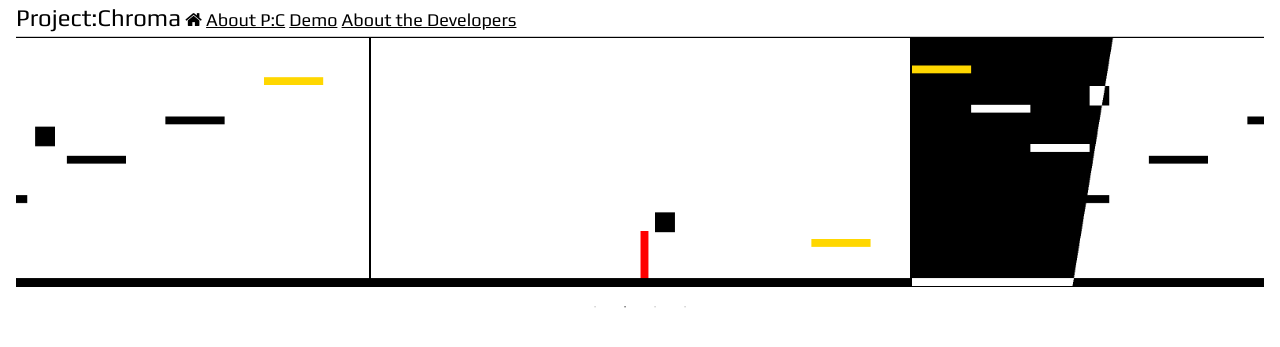
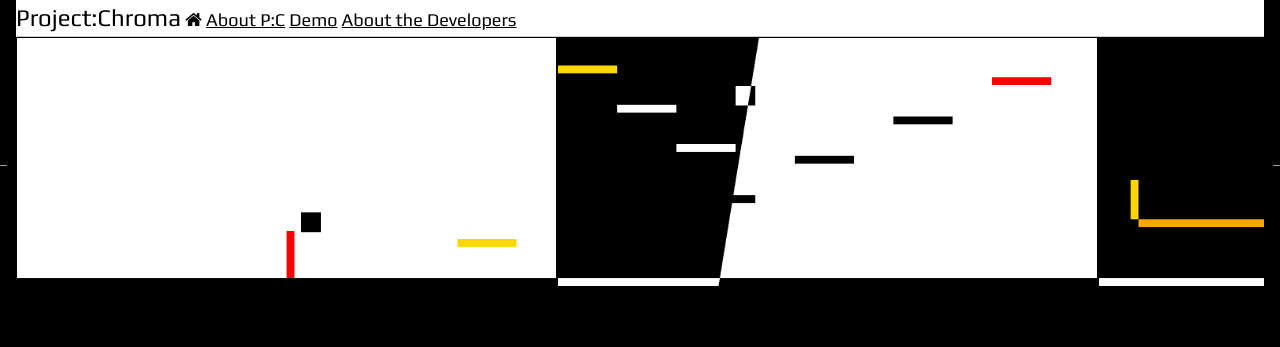
Before and after one commit to ProjectChroma/ProjectChroma.github.io, a Jekyll site: the page built from index.html, in a window 1280 px wide. Shown: the top 347 px of the page. Built offline with Jekyll 4.4.1, drawn with Linux system fonts in a browser that asks for light colours; nearby versions of some CDN libraries; some web fonts are replaced.

Commit message:
Wondering as to why the controls aren't visible

```diff
--- a/_layouts/page.html
+++ b/_layouts/page.html
@@ -9,7 +9,7 @@
 		<!--Scripts-->
 		<script type="text/javascript" src="https://code.jquery.com/jquery-1.11.3.min.js"></script>
 	</head>
-	<body class="w3-container">
+	<body class="w3-container w3-black">
 		<div id="header" class="w3-topnav w3-large w3-white w3-border-bottom" style="font-family: Play !important;">
 			<span class="w3-xlarge">{{ site.title }}</span>
 			<a href="{{ site.baseurl }}/"><i class="fa fa-home w3-large"></i></a>
--- a/index.html
+++ b/index.html
@@ -2,7 +2,7 @@
 layout: page
 ---
 {% include slideshow.html %}
-<div class="slideshow" data-slick='{"autoplay": true, "autoplaySpeed": 3000, "centerMode": true, "dots": true, "variableWidth": true}' data-width="541" data-height="250">
+<div class="slideshow" data-slick='{"autoplay": true, "autoplaySpeed": 3000, "dots": true, "variableWidth": true}' data-width="541" data-height="250">
 	<img src="{{ site.baseurl }}/res/screenshot1.png"/>
 	<img src="{{ site.baseurl }}/res/screenshot2.png"/>
 	<img src="{{ site.baseurl }}/res/screenshot3.png"/>
```
